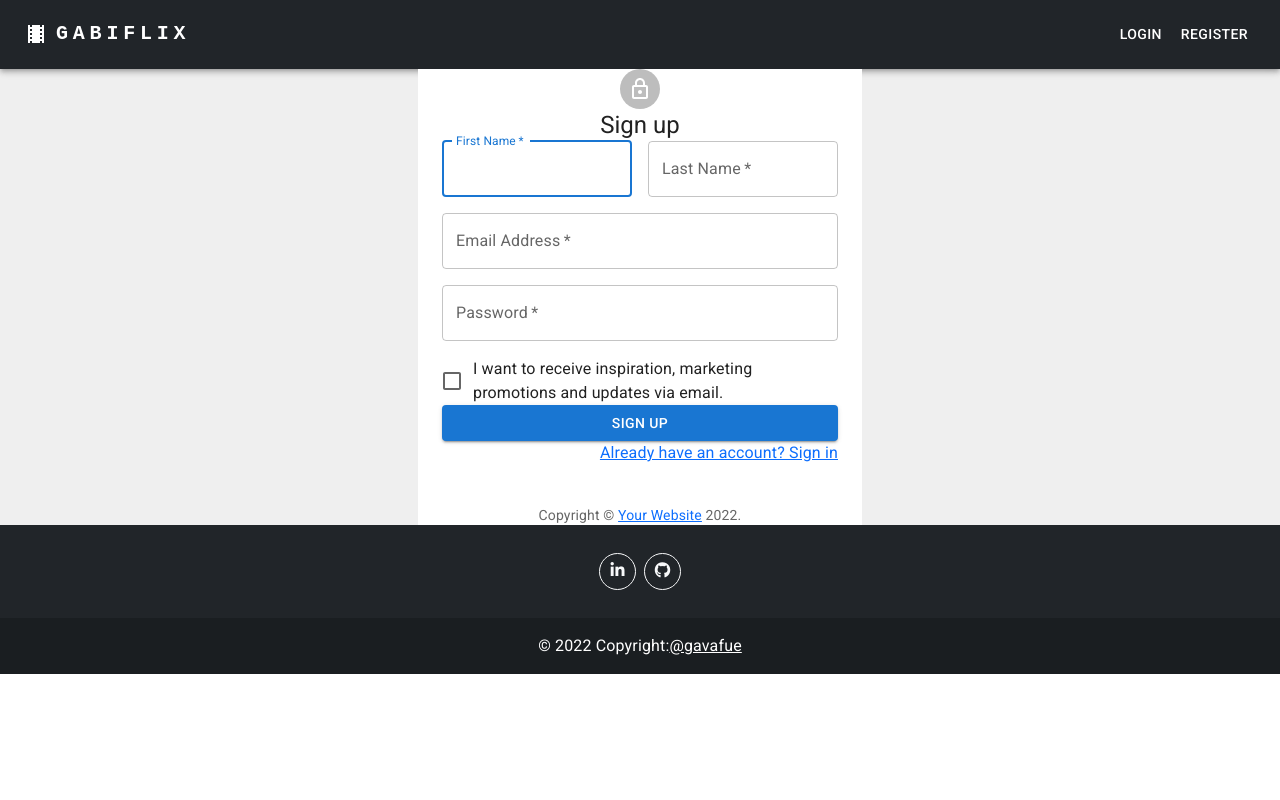
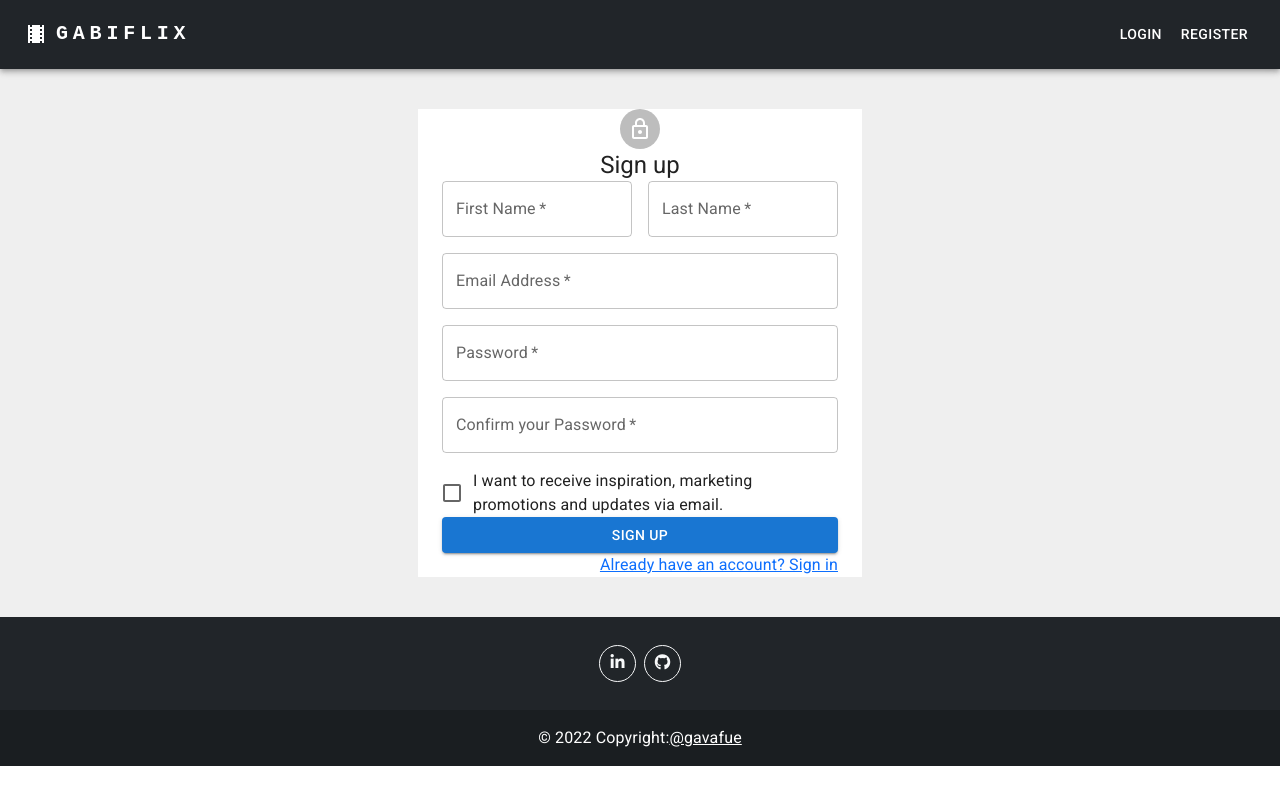
Before and after one commit to gavafue/movie-repository, a React (Create React App) app: page /register in a window 1280 px wide. Built offline with nearby package versions, Linux system fonts and the light colour scheme.

Commit message:
Finished register component

```diff
--- a/src/Components/Landing.js
+++ b/src/Components/Landing.js
@@ -26,6 +26,20 @@ import InfoIcon from "@mui/icons-material/Info";
 import swAlert from "sweetalert2";
 import withReactContent from "sweetalert2-react-content";
 import { Carousel } from "antd";
+const range = (start, stop, step) =>
+  Array.from({ length: (stop - start) / step + 1 }, (_, i) => start + i * step);
+
+const generateArrays = (numberSlides, totalElements) => {
+  let finalArray = [];
+  const slidesPerRow = totalElements / numberSlides;
+  for (let i = 1; i <= numberSlides; i++) {
+    const result = range((i - 1) * slidesPerRow + 1, i * slidesPerRow, 1);
+    finalArray.push(result);
+  }
+  console.log(finalArray);
+};
+
+generateArrays(4, 12);
 const Landing = () => {
   const MySwal = withReactContent(swAlert);
   const navigate = useNavigate();
@@ -270,7 +284,7 @@ const Landing = () => {
                   [6, 9],
                   [9, 12],
                 ].map((slide, index) => (
-                  <div key={index}>
+                  <div key={index} style={{ minHeight: 200 }}>
                     <Row>
                       {nextMovies
                         ?.slice(slide[0], slide[1])
--- a/src/Components/Login2.js
+++ b/src/Components/Login2.js
@@ -23,25 +23,7 @@ import { useNavigate, Navigate } from "react-router-dom";
 import Loader from "./Loader";
 import NavbarNotLogged from "./NavbarNotLogged";
 import Footer from "./Footer";
-import { Alert, Space } from "antd";
-
-function Copyright(props) {
-  return (
-    <Typography
-      variant="body2"
-      color="text.secondary"
-      align="center"
-      {...props}
-    >
-      {"Copyright © "}
-      <Link color="inherit" href="https://mui.com/">
-        Your Website
-      </Link>{" "}
-      {new Date().getFullYear()}
-      {"."}
-    </Typography>
-  );
-}
+import { Alert } from "antd";
 
 const theme = createTheme();
 
@@ -131,8 +113,6 @@ const LoginForm = () => {
               id="email"
               label="Email Address"
               name="email"
-              autoComplete="email"
-              autoFocus
               value={formik.values.email}
               onChange={formik.handleChange}
               error={formik.touched.email && Boolean(formik.errors.email)}
@@ -184,7 +164,6 @@ const LoginForm = () => {
             showIcon
           />
         </Box>
-        <Copyright sx={{ mt: 8, mb: 4 }} />
       </Container>
     </ThemeProvider>
   );
--- a/src/Components/MovieDetails.js
+++ b/src/Components/MovieDetails.js
@@ -131,8 +131,8 @@ const MovieDetails = () => {
                 <Card className="bg-dark text-white">
                   <Card.Img
                     src={
-                      movieDetailsData?.poster_path
-                        ? `https://image.tmdb?.org/t/p/original${movieDetailsData.poster_path}`
+                      movieDetailsData.poster_path
+                        ? `https://image.tmdb.org/t/p/original${movieDetailsData.poster_path}`
                         : `https://via.placeholder.com/700x1000.png?text=Without+poster+image`
                     }
                     alt={`Poster image from ${movieDetailsData.original_title}`}
--- a/src/Components/MoviesList.js
+++ b/src/Components/MoviesList.js
@@ -120,7 +120,6 @@ const MoviesList = () => {
           })
         );
     }
-
     // eslint-disable-next-line
   }, [genreID, page, search, sortMoviesBy]);
 
--- a/src/Components/PrivateRoute.js
+++ b/src/Components/PrivateRoute.js
@@ -9,7 +9,7 @@ import NavbarNotLogged from "./NavbarNotLogged";
 
 const PrivateRoute = ({ children, notLogged }) => {
   const { loggedIn, user } = useAuthStatus();
-
+  console.log(user);
   if (loggedIn === undefined) {
     return <Loader />;
   } else if (loggedIn === true) {
--- a/src/Components/Register.js
+++ b/src/Components/Register.js
@@ -13,46 +13,132 @@ import Typography from "@mui/material/Typography";
 import Container from "@mui/material/Container";
 import Footer from "./Footer";
 import NavbarNotLogged from "./NavbarNotLogged";
-
-function Copyright() {
-  return (
-    <Typography variant="body2" color="textSecondary" align="center">
-      {"Copyright © "}
-      <Link to="https://mui.com/">Your Website</Link> {new Date().getFullYear()}
-      {"."}
-    </Typography>
-  );
-}
+import { useFormik } from "formik";
+import * as yup from "yup";
+import swAlert from "sweetalert2";
+import withReactContent from "sweetalert2-react-content";
+import { useNavigate } from "react-router-dom";
+import { auth } from "../firebase";
+import { createUserWithEmailAndPassword, updateProfile } from "firebase/auth";
 
 const Register = () => {
+  const MySwal = withReactContent(swAlert);
+  const navigate = useNavigate();
+  const registerFirebase = (email, password, firstName, lastName) => {
+    createUserWithEmailAndPassword(auth, email, password)
+      .then(() => {
+        MySwal.fire({
+          icon: "success",
+          title: "Done!",
+          text: "You now registered in Gabiflix!",
+        });
+        updateProfile(auth.currentUser, {
+          displayName: `${firstName} ${lastName}`,
+        }).catch((error) => {
+          MySwal.fire({
+            icon: "error",
+            title: "Oops!...",
+            text: `There is an error: ${error}`,
+          });
+        });
+        navigate("/home");
+      })
+      .catch((err) =>
+        MySwal.fire({
+          icon: "error",
+          title: "Oops!...",
+          text: `There is an error: ${err}`,
+        })
+      );
+  };
+  const validationSchema = yup.object({
+    email: yup
+      .string("Enter your email")
+      .email("Enter a valid email")
+      .matches(/^\S*$/, "Email can not contain blank spaces")
+      .required("Email is required"),
+    password: yup
+      .string("Enter your password")
+      .matches(/^\S*$/, "Password can not contain blank spaces")
+      .min(8, "Password should be of minimum 8 characters length")
+      .required("Password is required"),
+    firstName: yup
+      .string("Enter your password")
+      .matches(/^\S*$/, "First name can not contain blank spaces")
+      .required("First name is required"),
+    lastName: yup
+      .string("Enter your password")
+      .matches(/^\S*$/, "Last name can not contain blank spaces")
+      .required("Last name is required"),
+    confirmPassword: yup
+      .string("Enter your password")
+      .matches(/^\S*$/, "Confirm password can not contain blank spaces")
+      .oneOf([yup.ref("password"), null], "Passwords must match")
+      .required("Last name is required"),
+  });
+  const submitEvent = (values) => {
+    const email = values.email;
+    const password = values.password;
+    const firstName = values.firstName;
+    const lastName = values.lastName;
+    registerFirebase(email, password, firstName, lastName);
+  };
+  const formik = useFormik({
+    initialValues: {
+      email: "",
+      password: "",
+      firstName: "",
+      lastName: "",
+      password: "",
+      confirmPassword: "",
+    },
+    validationSchema: validationSchema,
+    onSubmit: (values) => submitEvent(values),
+  });
   return (
     <>
-    <NavbarNotLogged/>
+      <NavbarNotLogged />
       <Container
         component="main"
         maxWidth="xs"
-        style={{ backgroundColor: "white" }}
+        style={{ backgroundColor: "white", margin: "40px auto 40px" }}
       >
         <CssBaseline />
         <div>
           <Avatar className="text-center mx-auto">
             <LockOutlinedIcon />
           </Avatar>
-          <Typography  className="text-center mx-auto" component="h1" variant="h5">
+          <Typography
+            className="text-center mx-auto"
+            component="h1"
+            variant="h5"
+          >
             Sign up
           </Typography>
-          <Box component="form" noValidate style={{ backgroundColor: "white" }}>
+          <Box
+            component="form"
+            onSubmit={formik.handleSubmit}
+            noValidate
+            style={{ backgroundColor: "white" }}
+          >
             <Grid container spacing={2}>
               <Grid item xs={12} sm={6}>
                 <TextField
-                  autoComplete="fname"
                   name="firstName"
                   variant="outlined"
                   required
                   fullWidth
                   id="firstName"
                   label="First Name"
-                  autoFocus
+                  value={formik.values.firstName}
+                  onChange={formik.handleChange}
+                  onBlur={formik.handleBlur}
+                  error={
+                    formik.touched.firstName && Boolean(formik.errors.firstName)
+                  }
+                  helperText={
+                    formik.touched.firstName && formik.errors.firstName
+                  }
                 />
               </Grid>
               <Grid item xs={12} sm={6}>
@@ -63,7 +149,13 @@ const Register = () => {
                   id="lastName"
                   label="Last Name"
                   name="lastName"
-                  autoComplete="lname"
+                  value={formik.values.lastName}
+                  onChange={formik.handleChange}
+                  onBlur={formik.handleBlur}
+                  error={
+                    formik.touched.lastName && Boolean(formik.errors.lastName)
+                  }
+                  helperText={formik.touched.lastName && formik.errors.lastName}
                 />
               </Grid>
               <Grid item xs={12}>
@@ -74,7 +166,11 @@ const Register = () => {
                   id="email"
                   label="Email Address"
                   name="email"
-                  autoComplete="email"
+                  value={formik.values.email}
+                  onChange={formik.handleChange}
+                  onBlur={formik.handleBlur}
+                  error={formik.touched.email && Boolean(formik.errors.email)}
+                  helperText={formik.touched.email && formik.errors.email}
                 />
               </Grid>
               <Grid item xs={12}>
@@ -86,7 +182,35 @@ const Register = () => {
                   label="Password"
                   type="password"
                   id="password"
-                  autoComplete="current-password"
+                  value={formik.values.password}
+                  onChange={formik.handleChange}
+                  onBlur={formik.handleBlur}
+                  error={
+                    formik.touched.password && Boolean(formik.errors.password)
+                  }
+                  helperText={formik.touched.password && formik.errors.password}
+                />
+              </Grid>
+              <Grid item xs={12}>
+                <TextField
+                  variant="outlined"
+                  required
+                  fullWidth
+                  name="confirmPassword"
+                  label="Confirm your Password"
+                  type="password"
+                  id="confirmPassword"
+                  value={formik.values.confirmPassword}
+                  onChange={formik.handleChange}
+                  onBlur={formik.handleBlur}
+                  error={
+                    formik.touched.confirmPassword &&
+                    Boolean(formik.errors.confirmPassword)
+                  }
+                  helperText={
+                    formik.touched.confirmPassword &&
+                    formik.errors.confirmPassword
+                  }
                 />
               </Grid>
               <Grid item xs={12}>
@@ -110,11 +234,9 @@ const Register = () => {
             </Grid>
           </Box>
         </div>
-        <Box mt={5}>
-          <Copyright />
-        </Box>
+        <Box mt={5}></Box>
       </Container>
-      <Footer/>
+      <Footer />
     </>
   );
 };
--- a/src/Components/SerieDetails.js
+++ b/src/Components/SerieDetails.js
@@ -87,7 +87,6 @@ const SerieDetails = () => {
         .get(videosApi)
         .then((response) => {
           const dataVideos = response.data.results;
-
           if (dataVideos) {
             const trailer = dataVideos.find(
               (video) => video.type === "Trailer"
```
